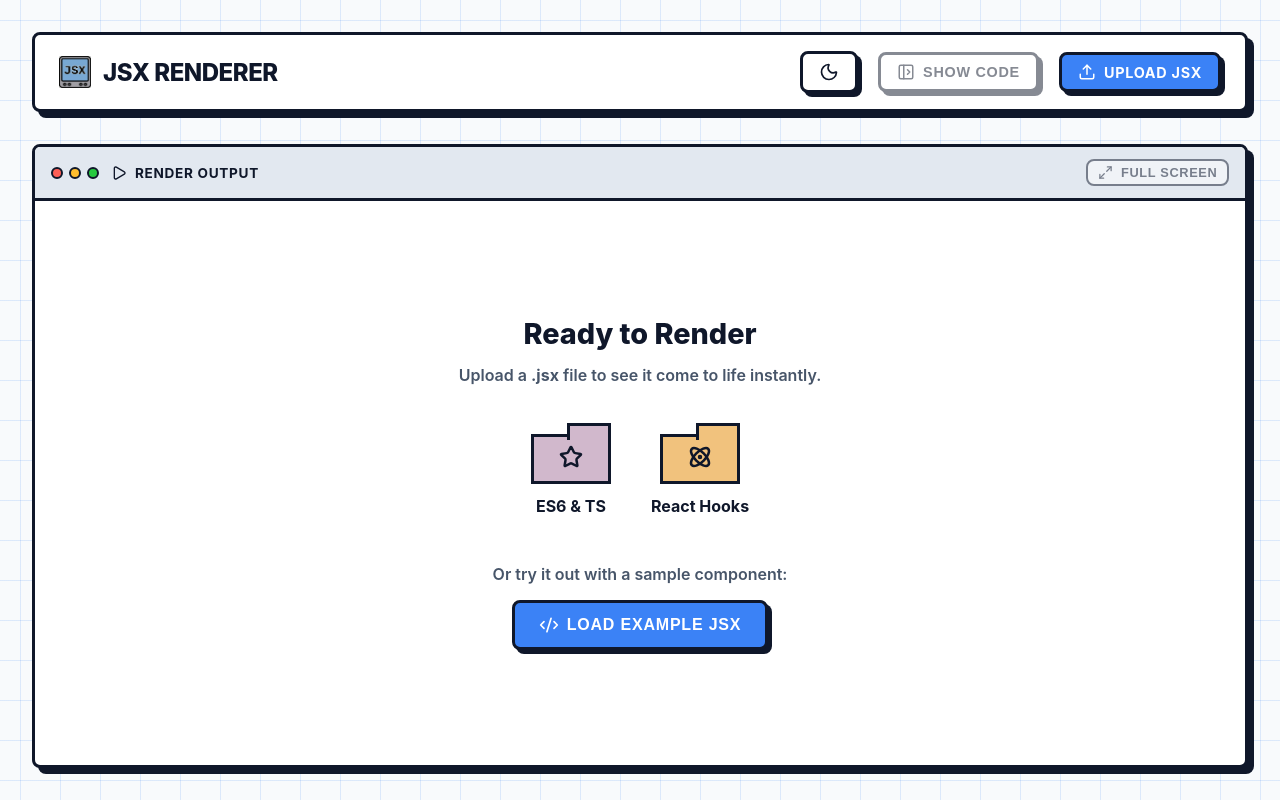
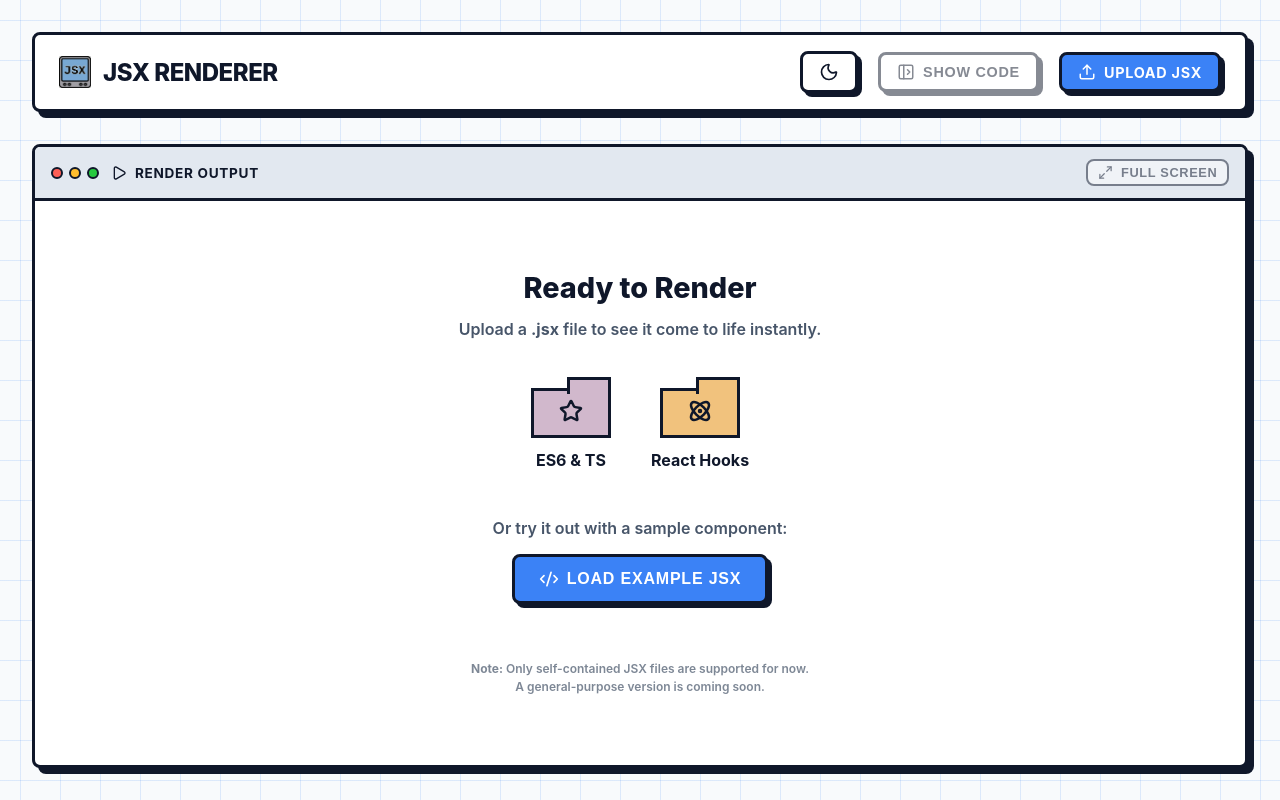
Before and after one commit to eason-pan-ep/jsx-renderer, a React (Vite) app: page / in a window 1280 px wide. Built offline with nearby package versions, Linux system fonts and the light colour scheme.

Commit message:
add limitations notes

```diff
--- a/src/components/Preview.tsx
+++ b/src/components/Preview.tsx
@@ -192,6 +192,9 @@ export const Preview = ({ code, setCode }: { code: string, setCode: (code: strin
                                 Load Example JSX
                             </Button>
                         </div>
+                        <p className="disclaimer-note">
+                            <strong>Note:</strong> Only self-contained JSX files are supported for now. <br />A general-purpose version is coming soon.
+                        </p>
                     </div>
                 )
             )}
--- a/src/styles/components.css
+++ b/src/styles/components.css
@@ -227,6 +227,17 @@
     }
 }
 
+/* Disclaimer note */
+.disclaimer-note {
+    margin-top: 1.5rem;
+    max-width: 400px;
+    font-size: 0.75rem;
+    line-height: 1.5;
+    color: var(--text-secondary);
+    opacity: 0.7;
+    font-weight: 600;
+}
+
 /* Sandboxed iframe for user code rendering */
 .sandbox-frame {
     width: 100%;
```
Also changed, not shown: 2 other files (tests, documents, lock files or other folders).
